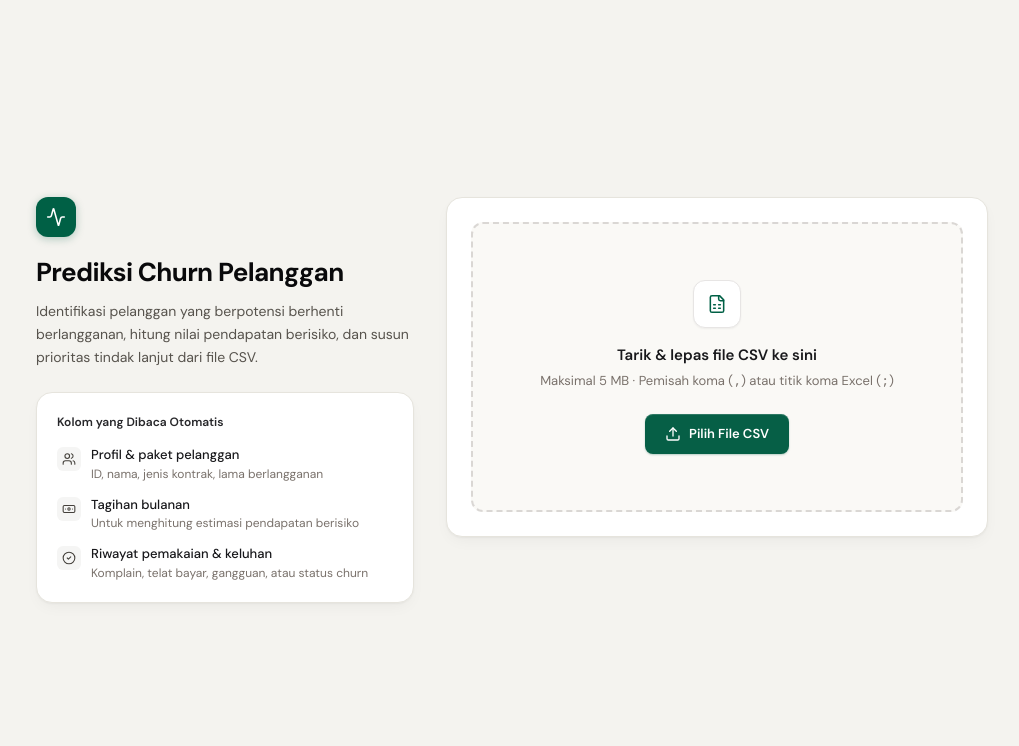
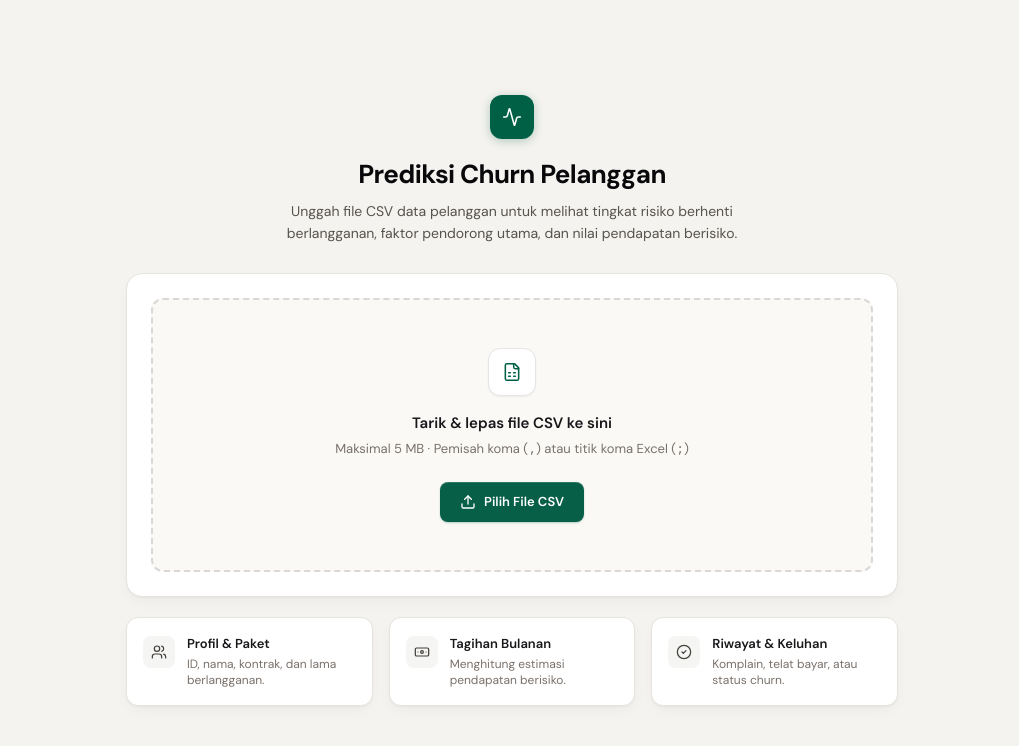
Before and after one commit to Ridho-h/ruangguru-churn-predictor, a Next.js app in the folder web/: page / in a window 1280 px wide. Shown: the top 746 px of the page, without its empty margins (128-1147 px from the left). Built offline with nearby package versions, Linux system fonts and the light colour scheme.

Commit message:
refactor(uc-04): switch home screen to symmetric upload canvas + equal 3-column strip

```diff
--- a/web/src/app/page.tsx
+++ b/web/src/app/page.tsx
@@ -264,78 +264,24 @@ export default function HomePage() {
           Menganalisis data pelanggan...
         </div>
       ) : !report ? (
-        <main className="mx-auto flex min-h-screen max-w-[1000px] flex-col justify-center px-4 py-12 sm:px-6">
-          <div className="grid grid-cols-1 items-start gap-8 lg:grid-cols-12">
-            {/* Left Column: Context + Supported Columns */}
-            <div className="space-y-6 lg:col-span-5">
-              <div>
-                <div className="inline-flex h-10 w-10 items-center justify-center rounded-xl bg-emerald-800 text-white shadow-[0_2px_8px_rgba(6,95,70,0.28)]">
+        <main className="mx-auto flex min-h-screen max-w-[820px] flex-col justify-center px-4 py-12 sm:px-6">
+          {/* Centered Editorial Header */}
+          <div className="text-center">
+            <div className="mx-auto inline-flex h-11 w-11 items-center justify-center rounded-xl bg-emerald-800 text-white shadow-[0_2px_10px_rgba(6,95,70,0.28)]">
               <Activity className="h-5 w-5" strokeWidth={1.85} />
             </div>
             <h1 className="mt-4 text-[26px] font-bold tracking-tight text-zinc-950">
               Prediksi Churn Pelanggan
             </h1>
-                <p className="mt-2 text-[14px] leading-relaxed text-stone-600">
-                  Identifikasi pelanggan yang berpotensi berhenti berlangganan,
-                  hitung nilai pendapatan berisiko, dan susun prioritas tindak
-                  lanjut dari file CSV.
+            <p className="mx-auto mt-1.5 max-w-lg text-[14px] leading-relaxed text-stone-600">
+              Unggah file CSV data pelanggan untuk melihat tingkat risiko
+              berhenti berlangganan, faktor pendorong utama, dan nilai
+              pendapatan berisiko.
             </p>
           </div>
 
-              <div className="surface-card rounded-2xl p-5">
-                <div className="text-[12px] font-semibold text-zinc-800">
-                  Kolom yang Dibaca Otomatis
-                </div>
-                <ul className="mt-3.5 space-y-3 text-[13px] text-stone-600">
-                  <li className="flex items-start gap-2.5">
-                    <span className="mt-0.5 flex h-6 w-6 shrink-0 items-center justify-center rounded-md bg-stone-100 text-stone-700">
-                      <Users className="h-3.5 w-3.5" strokeWidth={1.85} />
-                    </span>
-                    <div>
-                      <div className="font-medium text-zinc-900">
-                        Profil &amp; paket pelanggan
-                      </div>
-                      <div className="text-[12px] text-stone-500">
-                        ID, nama, jenis kontrak, lama berlangganan
-                      </div>
-                    </div>
-                  </li>
-                  <li className="flex items-start gap-2.5">
-                    <span className="mt-0.5 flex h-6 w-6 shrink-0 items-center justify-center rounded-md bg-stone-100 text-stone-700">
-                      <Banknote className="h-3.5 w-3.5" strokeWidth={1.85} />
-                    </span>
-                    <div>
-                      <div className="font-medium text-zinc-900">
-                        Tagihan bulanan
-                      </div>
-                      <div className="text-[12px] text-stone-500">
-                        Untuk menghitung estimasi pendapatan berisiko
-                      </div>
-                    </div>
-                  </li>
-                  <li className="flex items-start gap-2.5">
-                    <span className="mt-0.5 flex h-6 w-6 shrink-0 items-center justify-center rounded-md bg-stone-100 text-stone-700">
-                      <CheckCircle2
-                        className="h-3.5 w-3.5"
-                        strokeWidth={1.85}
-                      />
-                    </span>
-                    <div>
-                      <div className="font-medium text-zinc-900">
-                        Riwayat pemakaian &amp; keluhan
-                      </div>
-                      <div className="text-[12px] text-stone-500">
-                        Komplain, telat bayar, gangguan, atau status churn
-                      </div>
-                    </div>
-                  </li>
-                </ul>
-              </div>
-            </div>
-
-            {/* Right Column: Elevated Upload Sheet */}
-            <div className="surface-card overflow-hidden rounded-2xl lg:col-span-7">
-              <div className="p-6">
+          {/* Full-Width Centered Upload Surface */}
+          <div className="surface-card mt-7 overflow-hidden rounded-2xl p-6">
             <input
               ref={dropInputRef}
               type="file"
@@ -369,7 +315,7 @@ export default function HomePage() {
                   dropInputRef.current?.click();
                 }
               }}
-                  className={`rounded-xl border-2 border-dashed px-6 py-14 text-center transition-all duration-150 ${
+              className={`rounded-xl border-2 border-dashed px-6 py-12 text-center transition-all duration-150 ${
                 isDragging
                   ? "border-emerald-700 bg-emerald-50/50"
                   : "border-stone-300/90 bg-[#FAF9F6] hover:border-emerald-600/70 hover:bg-emerald-50/25"
@@ -383,8 +329,8 @@ export default function HomePage() {
                 Tarik &amp; lepas file CSV ke sini
               </p>
               <p className="mt-1 text-[13px] text-stone-500">
-                    Maksimal 5 MB · Pemisah koma (<code>,</code>) atau titik
-                    koma Excel (<code>;</code>)
+                Maksimal 5 MB · Pemisah koma (<code>,</code>) atau titik koma
+                Excel (<code>;</code>)
               </p>
 
               <div className="mt-6">
@@ -401,6 +347,49 @@ export default function HomePage() {
                 </button>
               </div>
             </div>
+          </div>
+
+          {/* Equal 3-Column Symmetric Strip */}
+          <div className="mt-5 grid grid-cols-1 gap-4 sm:grid-cols-3">
+            <div className="surface-card flex h-full items-start gap-3 rounded-xl p-4">
+              <span className="mt-0.5 flex h-8 w-8 shrink-0 items-center justify-center rounded-lg bg-stone-100 text-stone-700">
+                <Users className="h-4 w-4" strokeWidth={1.85} />
+              </span>
+              <div>
+                <div className="text-[13px] font-semibold text-zinc-900">
+                  Profil &amp; Paket
+                </div>
+                <p className="mt-0.5 text-[12px] leading-snug text-stone-500">
+                  ID, nama, kontrak, dan lama berlangganan.
+                </p>
+              </div>
+            </div>
+
+            <div className="surface-card flex h-full items-start gap-3 rounded-xl p-4">
+              <span className="mt-0.5 flex h-8 w-8 shrink-0 items-center justify-center rounded-lg bg-stone-100 text-stone-700">
+                <Banknote className="h-4 w-4" strokeWidth={1.85} />
+              </span>
+              <div>
+                <div className="text-[13px] font-semibold text-zinc-900">
+                  Tagihan Bulanan
+                </div>
+                <p className="mt-0.5 text-[12px] leading-snug text-stone-500">
+                  Menghitung estimasi pendapatan berisiko.
+                </p>
+              </div>
+            </div>
+
+            <div className="surface-card flex h-full items-start gap-3 rounded-xl p-4">
+              <span className="mt-0.5 flex h-8 w-8 shrink-0 items-center justify-center rounded-lg bg-stone-100 text-stone-700">
+                <CheckCircle2 className="h-4 w-4" strokeWidth={1.85} />
+              </span>
+              <div>
+                <div className="text-[13px] font-semibold text-zinc-900">
+                  Riwayat &amp; Keluhan
+                </div>
+                <p className="mt-0.5 text-[12px] leading-snug text-stone-500">
+                  Komplain, telat bayar, atau status churn.
+                </p>
               </div>
             </div>
           </div>
```
Lines whose indentation alone changed are shown as unchanged.
